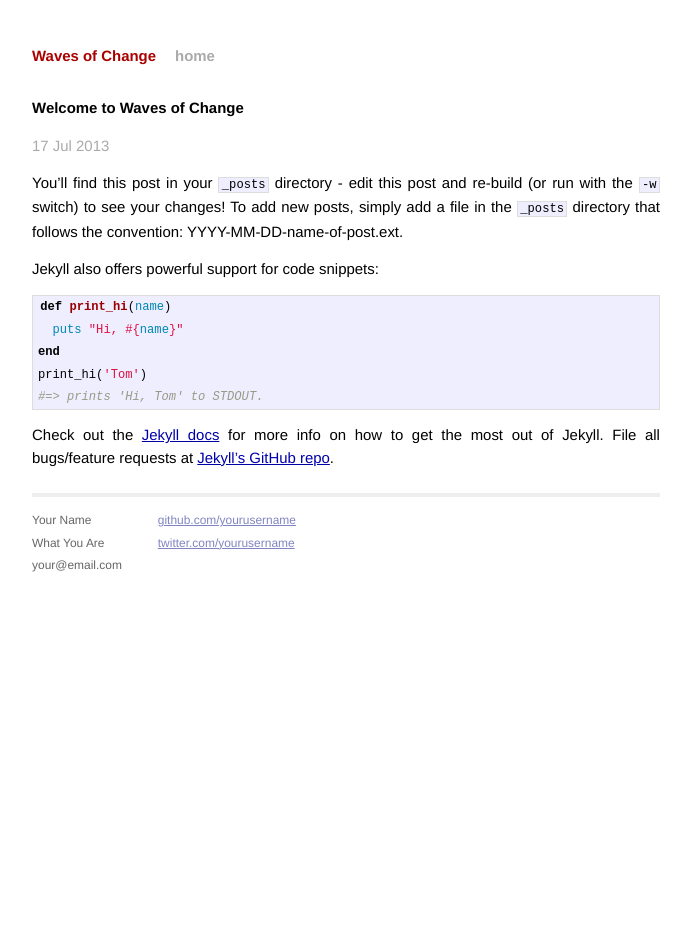
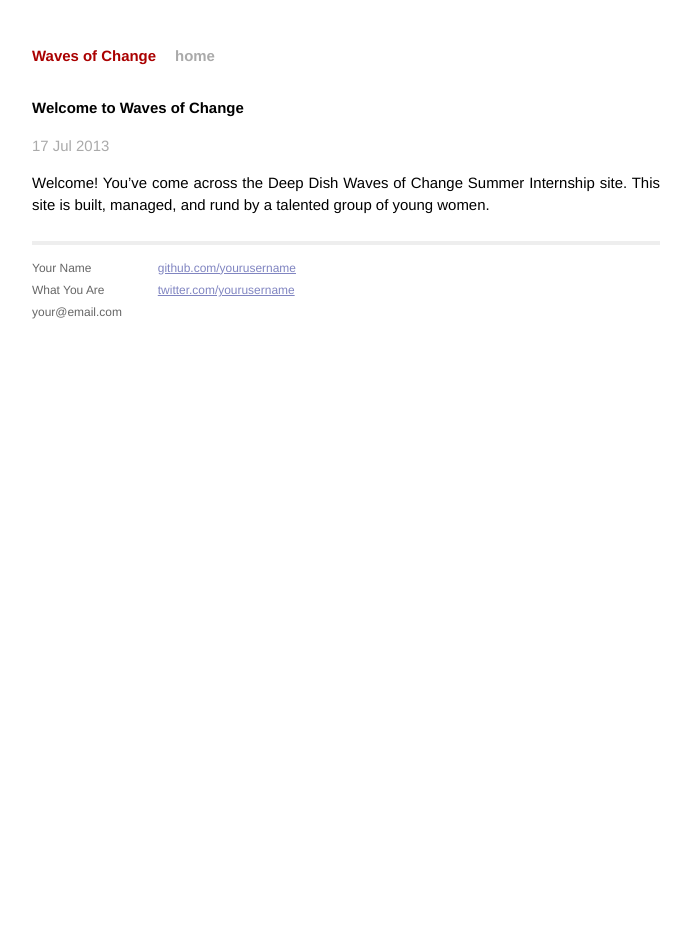
Before and after one commit to WavesofChange/woc-jekyll, a Jekyll site: the page built from _posts/2013-07-17-welcome-to-waves-of-change.markdown, in a window 1280 px wide. Shown: the whole page, without its empty margins (294-985 px from the left). Built offline with Jekyll 4.4.1, drawn with Linux system fonts in a browser that asks for light colours.

Commit message:
more updates to first blog post

```diff
--- a/_posts/2013-07-17-welcome-to-waves-of-change.markdown
+++ b/_posts/2013-07-17-welcome-to-waves-of-change.markdown
@@ -5,20 +5,4 @@ date:   2013-07-17 10:44:50
 categories: update
 ---
 
-You'll find this post in your `_posts` directory - edit this post and re-build (or run with the `-w` switch) to see your changes!
-To add new posts, simply add a file in the `_posts` directory that follows the convention: YYYY-MM-DD-name-of-post.ext.
-
-Jekyll also offers powerful support for code snippets:
-
-{% highlight ruby %}
-def print_hi(name)
-  puts "Hi, #{name}"
-end
-print_hi('Tom')
-#=> prints 'Hi, Tom' to STDOUT.
-{% endhighlight %}
-
-Check out the [Jekyll docs][jekyll] for more info on how to get the most out of Jekyll. File all bugs/feature requests at [Jekyll's GitHub repo][jekyll-gh].
-
-[jekyll-gh]: https://github.com/mojombo/jekyll
-[jekyll]:    http://jekyllrb.com
+Welcome! You've come across the Deep Dish Waves of Change Summer Internship site. This site is built, managed, and rund by a talented group of young women.
```
